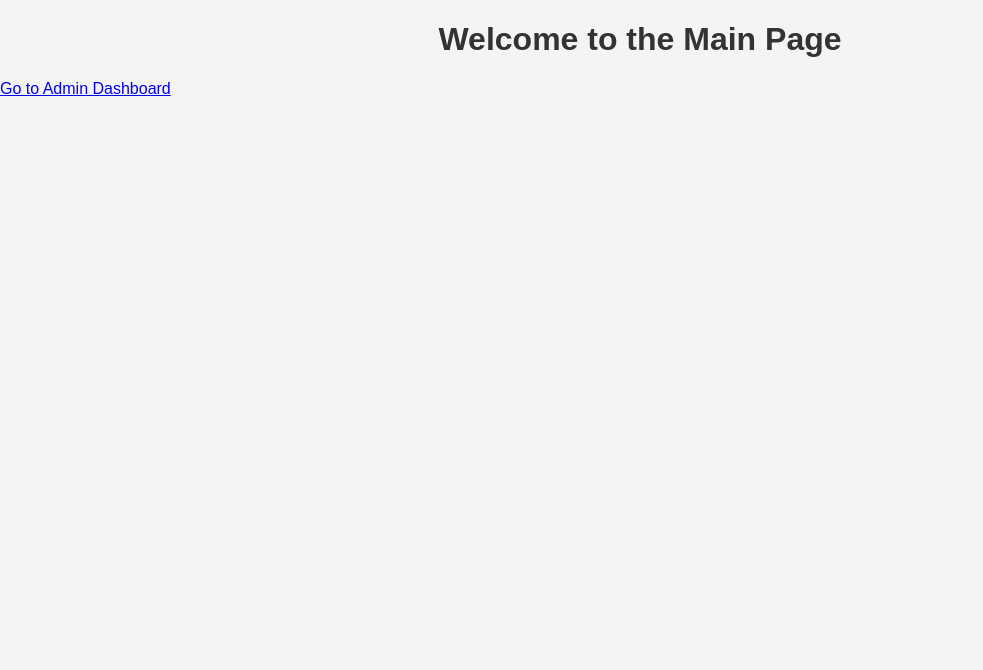
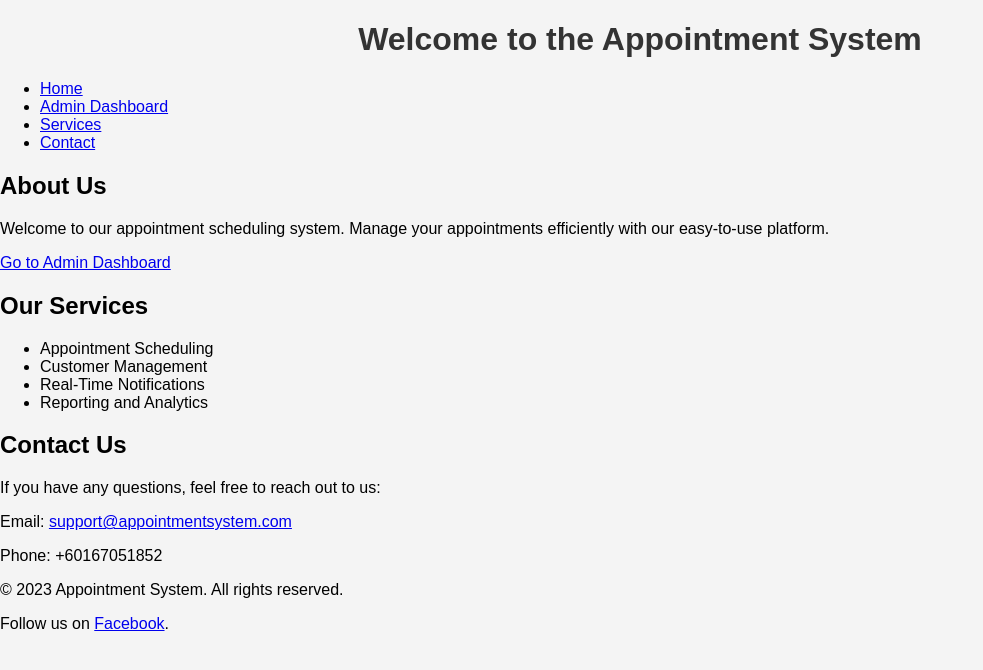
Before and after one commit to thirushaun/appointment-booking, a website: page public/index.html in a window 1280 px wide. Shown: the whole page, without its empty margins (0-983 px from the left). Drawn offline with Linux system fonts and the light colour scheme.

Commit message:
Update index.html

```diff
--- a/public/index.html
+++ b/public/index.html
@@ -3,12 +3,56 @@
 <head>
     <meta charset="UTF-8">
     <meta name="viewport" content="width=device-width, initial-scale=1.0">
-    <title>Main Page</title>
+    <title>Main Page - Appointment System</title>
+    <!-- Link to the stylesheet -->
     <link rel="stylesheet" href="styles.css">
+    <!-- Optional: Add a favicon -->
+    <link rel="icon" href="favicon.ico" type="image/x-icon">
 </head>
 <body>
-    <h1>Welcome to the Main Page</h1>
-    <!-- Button to Navigate to Admin Dashboard -->
-    <a href="admin_dashboard.html" class="return-button">Go to Admin Dashboard</a>
+    <!-- Header Section -->
+    <header>
+        <h1>Welcome to the Appointment System</h1>
+        <nav>
+            <ul>
+                <li><a href="index.html" class="active">Home</a></li>
+                <li><a href="admin_dashboard.html">Admin Dashboard</a></li>
+                <li><a href="#services">Services</a></li>
+                <li><a href="#contact">Contact</a></li>
+            </ul>
+        </nav>
+    </header>
+
+    <!-- Main Content Section -->
+    <main>
+        <section id="welcome">
+            <h2>About Us</h2>
+            <p>Welcome to our appointment scheduling system. Manage your appointments efficiently with our easy-to-use platform.</p>
+            <a href="admin_dashboard.html" class="return-button">Go to Admin Dashboard</a>
+        </section>
+
+        <section id="services">
+            <h2>Our Services</h2>
+            <ul>
+                <li>Appointment Scheduling</li>
+                <li>Customer Management</li>
+                <li>Real-Time Notifications</li>
+                <li>Reporting and Analytics</li>
+            </ul>
+        </section>
+
+        <section id="contact">
+            <h2>Contact Us</h2>
+            <p>If you have any questions, feel free to reach out to us:</p>
+            <p>Email: <a href="mailto:support@appointmentsystem.com">support@appointmentsystem.com</a></p>
+            <p>Phone: +60167051852</p>
+        </section>
+    </main>
+
+    <!-- Footer Section -->
+    <footer>
+        <p>&copy; 2023 Appointment System. All rights reserved.</p>
+        <p>Follow us on <a href="https://www.facebook.com/bookyourappointment/" target="_blank">Facebook</a>.</p>
+    </footer>
 </body>
 </html>
```
